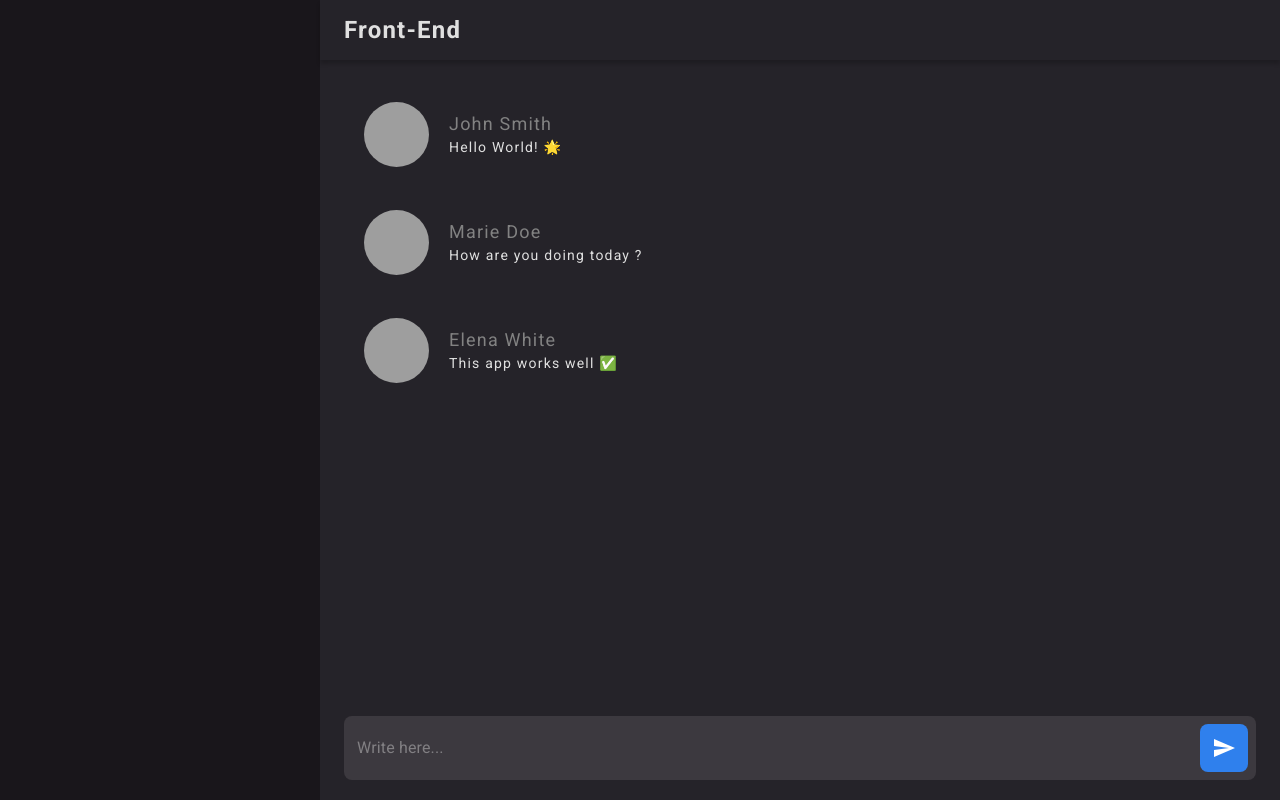
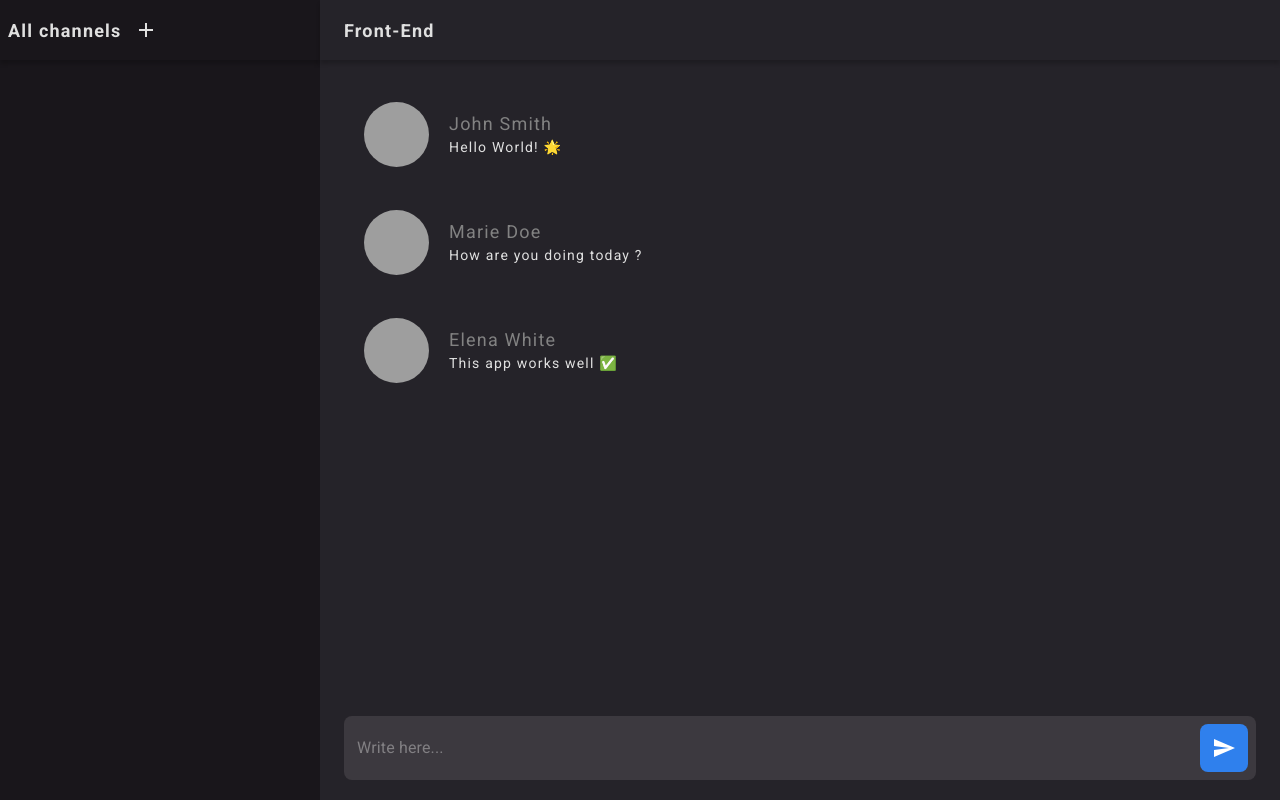
Before and after one commit to KillianFrappartDev/GroupChat, a React (Create React App) app in the folder frontend/: page / in a window 1280 px wide. Built offline with nearby package versions, Linux system fonts and the light colour scheme; grey boxes are pictures that could not be loaded.

Commit message:
Skeleton

```diff
--- a/frontend/src/components/Main/TopBar/styles.module.scss
+++ b/frontend/src/components/Main/TopBar/styles.module.scss
@@ -14,6 +14,7 @@
 }
 
 .title {
+  font-size: 18px;
 }
 
 .iconButton {
--- a/frontend/src/components/Side/TopBar/index.tsx
+++ b/frontend/src/components/Side/TopBar/index.tsx
@@ -1,12 +1,34 @@
 import React from 'react';
+import { IconButton } from '@material-ui/core';
+import AddIcon from '@material-ui/icons/Add';
+import ArrowBackIosIcon from '@material-ui/icons/ArrowBackIos';
 
 // Local Imports
 import styles from './styles.module.scss';
 
-type Props = {};
+type Props = {
+  arrowClick: () => void;
+  title: string;
+  iconIsVisible: boolean;
+};
 
 const TopBar: React.FC<Props> = props => {
-  return <h1>TopBar</h1>;
+  return (
+    <div className={styles.container}>
+      <div className={styles.wrapper}>
+        {props.iconIsVisible ? (
+          <IconButton className={styles.menuButton} onClick={props.arrowClick}>
+            <ArrowBackIosIcon className={styles.menu} />
+          </IconButton>
+        ) : (
+          <IconButton className={styles.addButton} onClick={props.arrowClick}>
+            <AddIcon className={styles.add} />
+          </IconButton>
+        )}
+        <h2 className={styles.title}>{props.title}</h2>
+      </div>
+    </div>
+  );
 };
 
 export default TopBar;
--- a/frontend/src/components/Side/TopBar/styles.module.scss
+++ b/frontend/src/components/Side/TopBar/styles.module.scss
@@ -0,0 +1,27 @@
+.container {
+  width: 100%;
+  height: 60px;
+  box-shadow: 0px 4px 4px rgba($color: #000, $alpha: 0.2);
+  display: flex;
+  align-items: center;
+  justify-content: center;
+}
+
+.wrapper {
+  width: 95%;
+  display: flex;
+  align-items: center;
+}
+
+.title {
+  font-size: 18px;
+}
+
+.addButton {
+  order: 2;
+}
+
+.menu,
+.add {
+  color: #e0e0e0;
+}
--- a/frontend/src/views/AppView/index.tsx
+++ b/frontend/src/views/AppView/index.tsx
@@ -3,7 +3,8 @@ import React from 'react';
 // Local Imports
 import Messages from '../../components/Main/Messages/index';
 import MsgInput from '../../components/Main/MsgInput/index';
-import TopBar from '../../components/Main/TopBar/index';
+import MainTopBar from '../../components/Main/TopBar/index';
+import SideTopBar from '../../components/Side/TopBar/index';
 import styles from './styles.module.scss';
 
 type Props = {};
@@ -32,9 +33,11 @@ const AppView: React.FC<Props> = props => {
 
   return (
     <div className={styles.container}>
-      <div className={styles.side}></div>
+      <div className={styles.side}>
+        <SideTopBar iconIsVisible={false} title="All channels" arrowClick={() => console.log('Clicked')} />
+      </div>
       <div className={styles.main}>
-        <TopBar title="Front-End" menuClick={() => console.log('Clicked')} />
+        <MainTopBar title="Front-End" menuClick={() => console.log('Clicked')} />
         <Messages messages={DUMMY_MESSAGES} />
         <MsgInput />
       </div>
```
Also changed, not shown: 1 other file (tests, documents, lock files or other folders).
